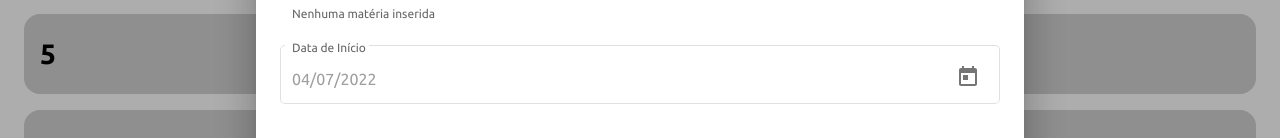
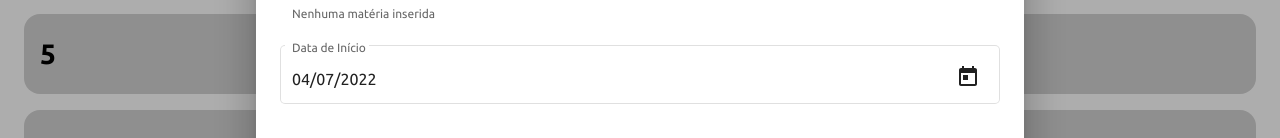
Before and after one commit to felipe-dias-azevedo/calendario-revisao-continua-estudos-angular, an Angular app: page / in a window 1280 px wide. Both pictures are taken after typing "Sample" into the empty fields and a click on the button "add". Shown: the part 474-612 px from the top of the page. Built offline with nearby package versions, Linux system fonts and the light colour scheme.

Commit message:
date picker better visualization

```diff
--- a/src/app/shared/components/modal/add/modal-add.component.css
+++ b/src/app/shared/components/modal/add/modal-add.component.css
@@ -0,0 +1,4 @@
+
+.force-color {
+    color: currentColor;
+}
--- a/src/app/shared/components/modal/add/modal-add.component.html
+++ b/src/app/shared/components/modal/add/modal-add.component.html
@@ -63,8 +63,8 @@
 
           <mat-form-field class="normalize-font input-container" appearance="outline" color="primary" hideRequiredMarker>
             <mat-label>Data de Início</mat-label>
-            <input matInput [matDatepicker]="picker" formControlName="dataInicio" [disabled]="true">
-            <mat-datepicker-toggle matSuffix [for]="picker"></mat-datepicker-toggle>
+            <input matInput [matDatepicker]="picker" class="force-color" formControlName="dataInicio" [disabled]="true">
+            <mat-datepicker-toggle matSuffix [for]="picker" class="force-color"></mat-datepicker-toggle>
             <mat-datepicker touchUi [disabled]="false" #picker></mat-datepicker>
             <mat-error *ngIf="formSubject.invalid">Este campo é obrigatório.</mat-error>
           </mat-form-field>
```
